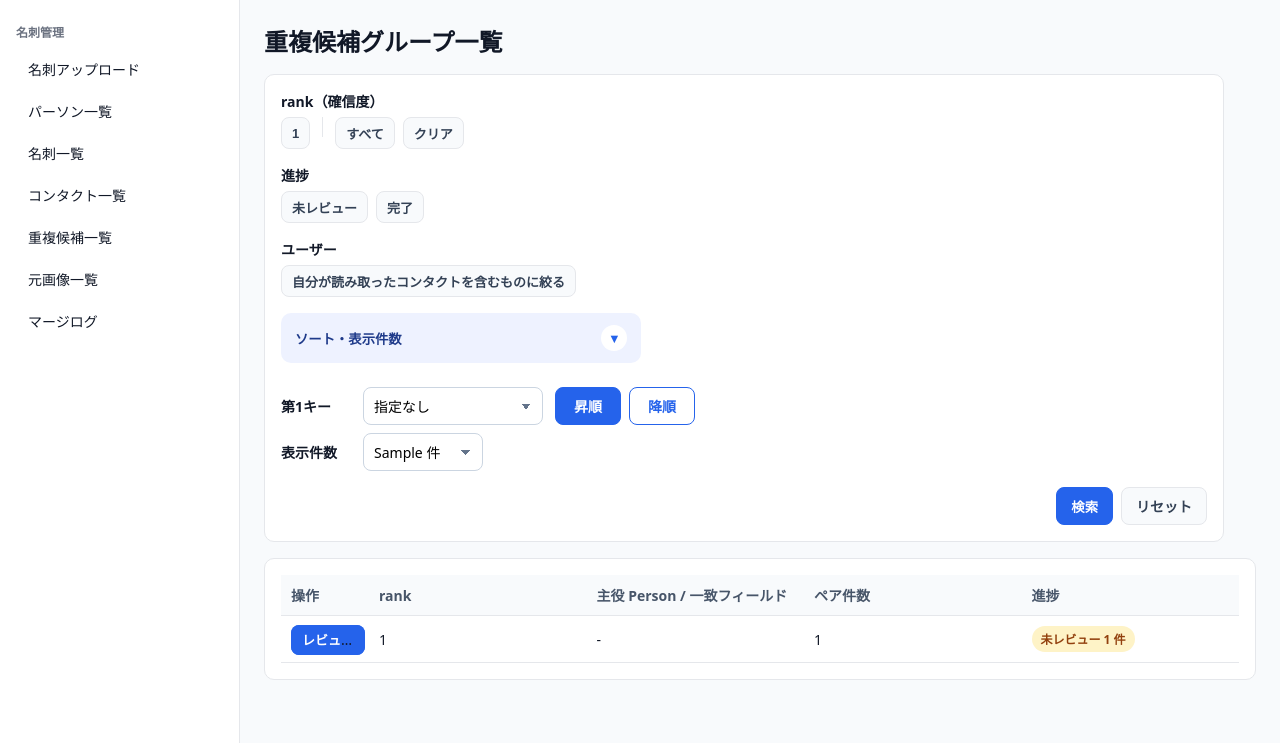
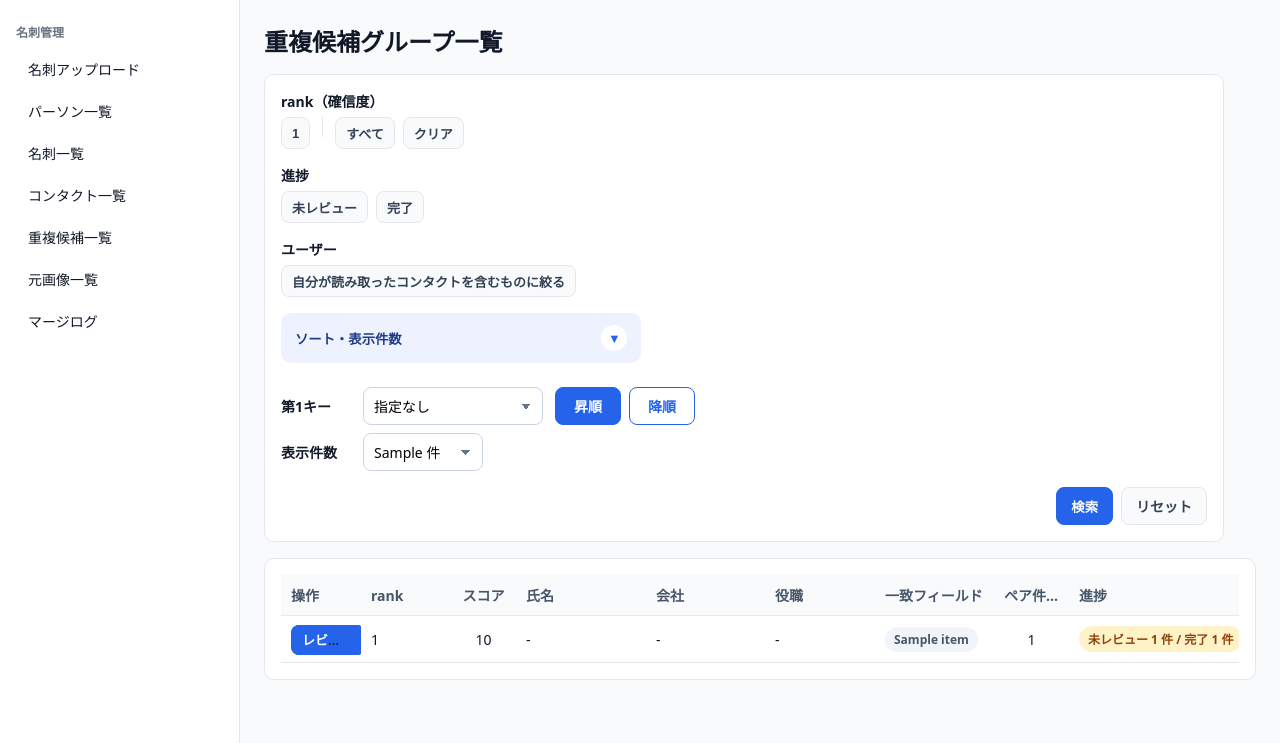
Before and after one commit to IwataYoshifumi/freegroup2, a Django app: template templates/duplicates/duplicate_group_list.html in a window 1280 px wide. Shown: the part 57-800 px from the top of the page. Run offline with Django 5.2, Linux system fonts and the light colour scheme; the template is opened without the code that fills it: most values are stand-ins (such as "Sample title", 1, 10 or a date in 2020); parts of the project's set-up code (start-up, migrations or seed data) failed here and were passed over.

Commit message:
feat(duplicates): 重複候補グループ一覧の表示改善一式
- 氏名/会社/役職列の独立・追加
- 代表ペア（最小スコア）のスコア列追加
- 一致フィールド全9項目の色分け表示（青/グレー）およびスコア基準順並び替え
- デフォルトソートの変更（未レビュー優先→rank順→氏名順）
- 内容量に応じた各列幅の調整（会社名のellipsis省略・hover表示対応）

```diff
--- a/templates/duplicates/duplicate_group_list.html
+++ b/templates/duplicates/duplicate_group_list.html
@@ -92,6 +92,7 @@
                   <select class="app-input js-dup-sort-key" style="max-width:180px;">
                     <option value="">指定なし</option>
                     <option value="rank"{% if row.key == "rank" %} selected{% endif %}>確信度（rank）</option>
+                    <option value="name"{% if row.key == "name" %} selected{% endif %}>氏名</option>
                     <option value="detected"{% if row.key == "detected" %} selected{% endif %}>検出日時</option>
                     <option value="pair_count"{% if row.key == "pair_count" %} selected{% endif %}>ペア件数</option>
                   </select>
@@ -238,11 +239,15 @@
       <table class="app-table app-table--nowrap">
         <thead>
           <tr>
-            <th class="app-table__col--action">操作</th>
-            <th>rank</th>
-            <th>主役 Person / 一致フィールド</th>
-            <th>ペア件数</th>
-            <th>進捗</th>
+            <th class="app-table__col--action" style="width:80px;">操作</th>
+            <th style="width:90px;">rank</th>
+            <th style="width:65px; text-align:center;">スコア</th>
+            <th style="width:130px;">氏名</th>
+            <th style="min-width:160px; max-width:240px;">会社</th>
+            <th style="width:110px;">役職</th>
+            <th style="min-width:220px;">一致フィールド</th>
+            <th style="width:75px; text-align:center;">ペア件数</th>
+            <th style="width:170px;">進捗</th>
           </tr>
         </thead>
         <tbody>
@@ -271,32 +276,43 @@
                   {{ group.rep_rank }}
                 {% endif %}
               </td>
+              <td style="text-align:center;">{{ group.rep_score|default_if_none:"-" }}</td>
               <td>
                 {% if group.rep_candidate %}
                   {% url 'persons:person_detail' pk=group.lead_person_id as lead_url %}
                   <a href="{% append_back_url lead_url back %}">{{ group.lead_name|default:"(氏名なし)" }}</a>
-                  {% if group.matched_field_labels %}
-                    <div style="margin-top:4px; display:flex; flex-wrap:wrap; gap:4px;">
-                      {% for label in group.matched_field_labels %}
-                        <span class="app-status-badge app-status-badge--muted">{{ label }}</span>
-                      {% endfor %}
-                    </div>
-                  {% endif %}
                 {% else %}
                   -
                 {% endif %}
               </td>
-              <td>{{ group.pair_count }}</td>
+              <td style="max-width:240px; overflow:hidden; text-overflow:ellipsis; white-space:nowrap;" title="{{ group.lead_organization|default:'' }}">{{ group.lead_organization|default:"-" }}</td>
+              <td>{{ group.lead_title|default:"-" }}</td>
+              <td style="white-space:normal;">
+                {% if group.matched_field_items %}
+                  <div style="display:flex; flex-wrap:wrap; gap:4px;">
+                    {% for item in group.matched_field_items %}
+                      {% if item.is_matched %}
+                        <span class="app-status-badge app-status-badge--info">{{ item.label }}</span>
+                      {% else %}
+                        <span class="app-status-badge app-status-badge--muted">{{ item.label }}</span>
+                      {% endif %}
+                    {% endfor %}
+                  </div>
+                {% else %}
+                  -
+                {% endif %}
+              </td>
+              <td style="text-align:center;">{{ group.pair_count }}</td>
               <td>
                 {% if group.pending_count > 0 %}
-                  <span class="app-status-badge app-status-badge--warning">未レビュー {{ group.pending_count }} 件</span>
+                  <span class="app-status-badge app-status-badge--warning">未レビュー {{ group.pending_count }} 件 / 完了 {{ group.completed_count }} 件</span>
                 {% else %}
-                  <span class="app-status-badge app-status-badge--success">完了</span>
+                  <span class="app-status-badge app-status-badge--success">完了 {{ group.completed_count }} 件</span>
                 {% endif %}
               </td>
             </tr>
           {% empty %}
-            <tr><td colspan="5" class="app-muted">該当するグループがありません。</td></tr>
+            <tr><td colspan="9" class="app-muted">該当するグループがありません。</td></tr>
           {% endfor %}
         </tbody>
       </table>
@@ -327,18 +343,30 @@
             {% elif group.rep_rank == "possible_low" %}
               <span class="app-status-badge app-status-badge--muted">低確信度</span>
             {% endif %}
+            {% if group.rep_score is not None %}
+              <span class="app-status-badge app-status-badge--outline-secondary" style="margin-left:4px;">スコア {{ group.rep_score }}</span>
+            {% endif %}
           </div>
-          {% if group.matched_field_labels %}
+          {% if group.lead_organization or group.lead_title %}
+            <div class="app-muted" style="font-size:12px; margin-top:2px;">
+              {{ group.lead_organization|default:"" }}{% if group.lead_organization and group.lead_title %} / {% endif %}{{ group.lead_title|default:"" }}
+            </div>
+          {% endif %}
+          {% if group.matched_field_items %}
             <div style="margin-top:4px; display:flex; flex-wrap:wrap; gap:4px;">
-              {% for label in group.matched_field_labels %}
-                <span class="app-status-badge app-status-badge--muted">{{ label }}</span>
+              {% for item in group.matched_field_items %}
+                {% if item.is_matched %}
+                  <span class="app-status-badge app-status-badge--info">{{ item.label }}</span>
+                {% else %}
+                  <span class="app-status-badge app-status-badge--muted">{{ item.label }}</span>
+                {% endif %}
               {% endfor %}
             </div>
           {% endif %}
           <div class="app-list-card__sub">
             <span>ペア件数 {{ group.pair_count }}</span>
             <span>
-              {% if group.pending_count > 0 %}未レビュー {{ group.pending_count }} 件{% else %}完了{% endif %}
+              {% if group.pending_count > 0 %}未レビュー {{ group.pending_count }} 件 / 完了 {{ group.completed_count }} 件{% else %}完了 {{ group.completed_count }} 件{% endif %}
             </span>
           </div>
         </a>
```
Also changed, not shown: duplicates/views.py (+88 -18 lines).
